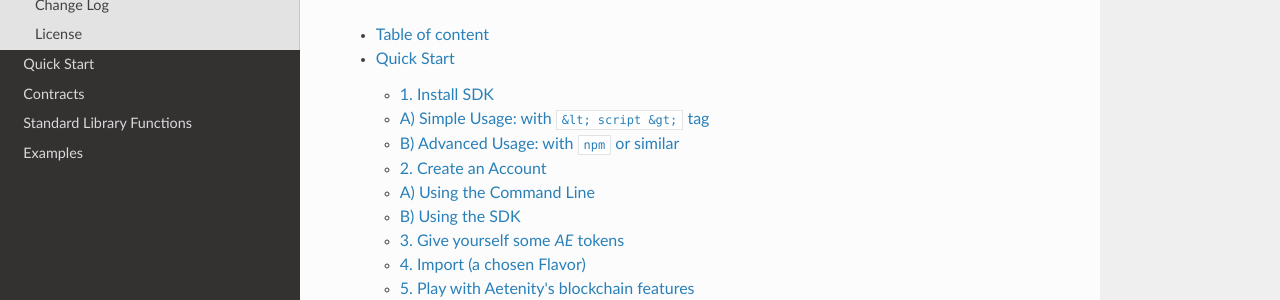
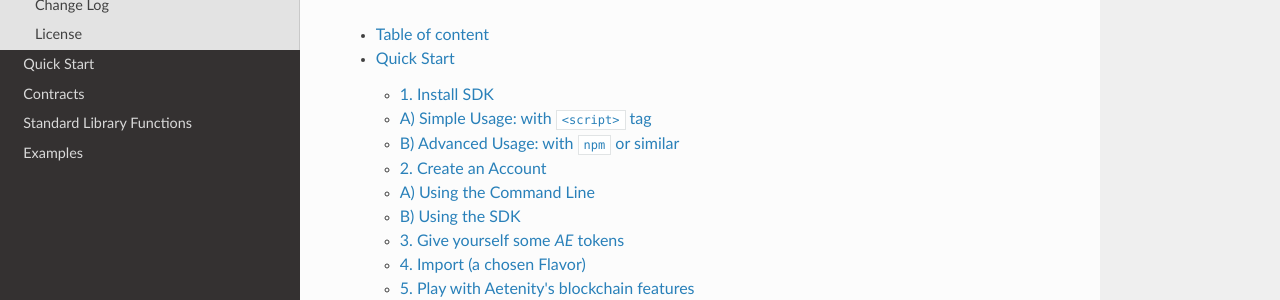
Before and after one commit to aeternity/aepp-sdk-js, an MkDocs documentation site: the page built from docs/index.md, in a window 1280 px wide and 900 px high. Shown: the part 265-565 px from the top of the window. Built offline with MkDocs 1.6.1, drawn with Linux system fonts in a browser that asks for light colours; nearby versions of some CDN libraries; a script that is not in the unit is left out; part of the change alters nothing that is shown.

```diff
--- a/docs/index.md
+++ b/docs/index.md
@@ -14,7 +14,7 @@ JavaScript SDK for the revolutionary [æternity] blockchain, targeting the
   - [Table of content](#Table-of-content)
   - [Quick Start](./guides/quick-start.md)
     - [1. Install SDK](#1-Install-SDK)
-      - [A) Simple Usage: with `&lt; script &gt;` tag](#A-Simple-Usage-with-script-tag)
+      - [A) Simple Usage: with ` <script>` tag](#A-Simple-Usage-with-script-tag)
       - [B) Advanced Usage: with `npm` or similar](#B-Advanced-Usage-with-npm-or-similar)
     - [2. Create an Account](#2-Create-an-Account)
       - [A) Using the Command Line](#A-Using-the-Command-Line)
```
